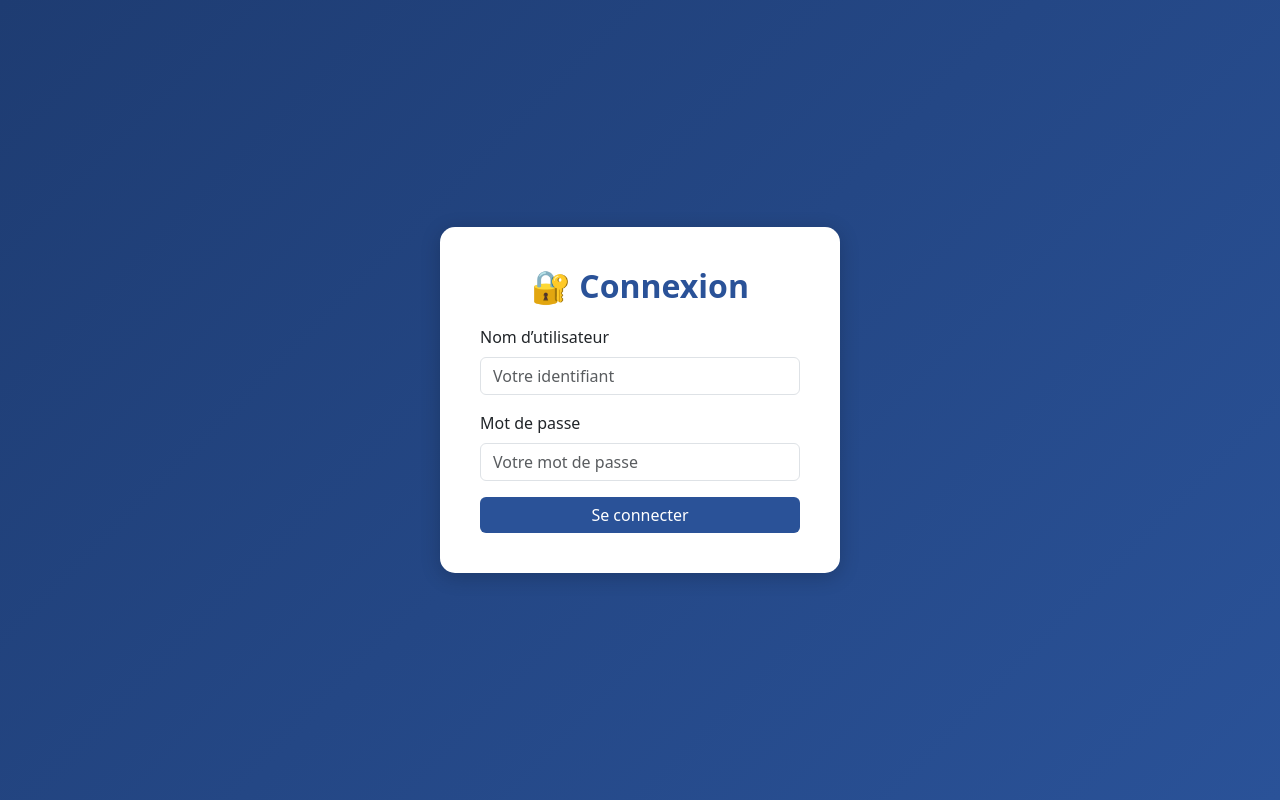
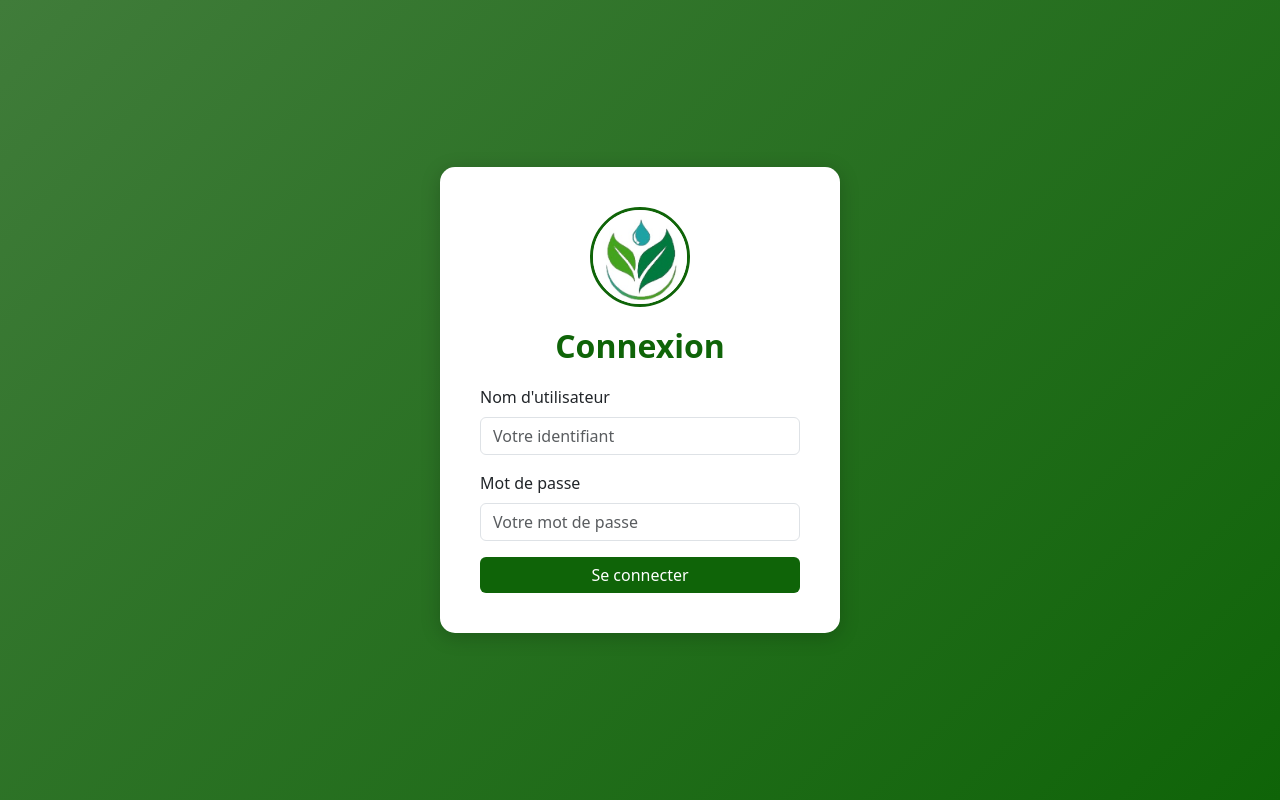
Before and after one commit to LEGENIE27/agrioth_admin_dashboard, a Django app: page / in a window 1280 px wide. Run offline with Django 5.2, Linux system fonts and the light colour scheme.

Commit message:
ajout_couleurs

```diff
--- a/dashboard/templates/dashboard/boxes.html
+++ b/dashboard/templates/dashboard/boxes.html
@@ -6,7 +6,7 @@
 </div>
 
 <div class="card">
-    <div class="card-header bg-success text-white">
+    <div class="card-header text-white" style="background-color: #0F6408;">
         <h5 class="card-title mb-0">Liste des Boxes</h5>
     </div>
     <div class="card-body">
--- a/dashboard/templates/dashboard/feedbacks.html
+++ b/dashboard/templates/dashboard/feedbacks.html
@@ -6,7 +6,7 @@
 </div>
 
 <div class="card">
-    <div class="card-header bg-warning text-dark">
+    <div class="card-header text-white" style="background-color: #0F6408;">
         <h5 class="card-title mb-0">Liste des Feedbacks</h5>
     </div>
     <div class="card-body">
--- a/dashboard/templates/dashboard/subscriptions.html
+++ b/dashboard/templates/dashboard/subscriptions.html
@@ -3,7 +3,7 @@
 {% block content %}
 <div class="d-flex justify-content-between align-items-center mb-4">
     <h1><i class="fas fa-credit-card"></i> Gestion des Abonnements</h1>
-    <button class="btn btn-primary" data-bs-toggle="modal" data-bs-target="#addSubscriptionModal">
+    <button class="btn text-white" data-bs-toggle="modal" data-bs-target="#addSubscriptionModal" style="background-color: #0F6408; border-color: #0F6408;">
         <i class="fas fa-plus"></i> Nouvel Abonnement
     </button>
 </div>
@@ -19,7 +19,7 @@
 {% endif %}
 
 <div class="card">
-    <div class="card-header bg-info text-white">
+    <div class="card-header text-white" style="background-color: #0F6408;">
         <h5 class="card-title mb-0">Liste des Abonnements</h5>
     </div>
     <div class="card-body">
--- a/dashboard/templates/dashboard/users.html
+++ b/dashboard/templates/dashboard/users.html
@@ -3,7 +3,7 @@
 {% block content %}
 <div class="d-flex justify-content-between align-items-center mb-4">
     <h1><i class="fas fa-users"></i> Gestion des Utilisateurs</h1>
-    <button class="btn btn-primary" data-bs-toggle="modal" data-bs-target="#addUserModal">
+    <button class="btn text-white" data-bs-toggle="modal" data-bs-target="#addUserModal" style="background-color: #0F6408; border-color: #0F6408;">
         <i class="fas fa-plus"></i> Nouvel Utilisateur
     </button>
 </div>
@@ -19,7 +19,7 @@
 {% endif %}
 
 <div class="card">
-    <div class="card-header bg-primary text-white">
+    <div class="card-header text-white" style="background-color: #0F6408;">
         <h5 class="card-title mb-0">Liste des Utilisateurs</h5>
     </div>
     <div class="card-body">
--- a/dashboard/templates/registration/login.html
+++ b/dashboard/templates/registration/login.html
@@ -7,7 +7,7 @@
     <link href="https://cdn.jsdelivr.net/npm/bootstrap@5.3.2/dist/css/bootstrap.min.css" rel="stylesheet">
     <style>
         body {
-            background: linear-gradient(135deg, #1e3c72, #2a5298);
+            background: linear-gradient(135deg, #407c3a, #0F6408);
             min-height: 100vh;
             display: flex;
             align-items: center;
@@ -25,24 +25,40 @@
             text-align: center;
             margin-bottom: 20px;
             font-weight: bold;
-            color: #2a5298;
+            color: #0F6408;
         }
         .btn-primary {
-            background-color: #2a5298;
+            background-color: #0F6408;
             border: none;
         }
         .btn-primary:hover {
-            background-color: #1e3c72;
+            background-color: #0F6408;
+        }
+        .logo-container {
+            text-align: center;
+            margin-bottom: 20px;
+        }
+        .logo {
+            width: 100px;
+            height: 100px;
+            border-radius: 50%;
+            object-fit: cover;
+            border: 3px solid #0F6408;
         }
     </style>
 </head>
 <body>
     <div class="login-card">
-        <h2>🔐 Connexion</h2>
+        <!-- Logo Agrioth -->
+        <div class="logo-container">
+            <img src="{% static 'images/LOgoo.jpg' %}" alt="Logo Agrioth" class="logo">
+        </div>
+
+        <h2>Connexion</h2>
         <form method="post" action="{% url 'login' %}">
             {% csrf_token %}
             <div class="mb-3">
-                <label class="form-label">Nom d’utilisateur</label>
+                <label class="form-label">Nom d'utilisateur</label>
                 <input type="text" name="username" class="form-control" placeholder="Votre identifiant" required>
             </div>
             <div class="mb-3">
```
Also changed, not shown: dashboard/templates/dashboard/home.html (+4 -4 lines), db.sqlite3.
